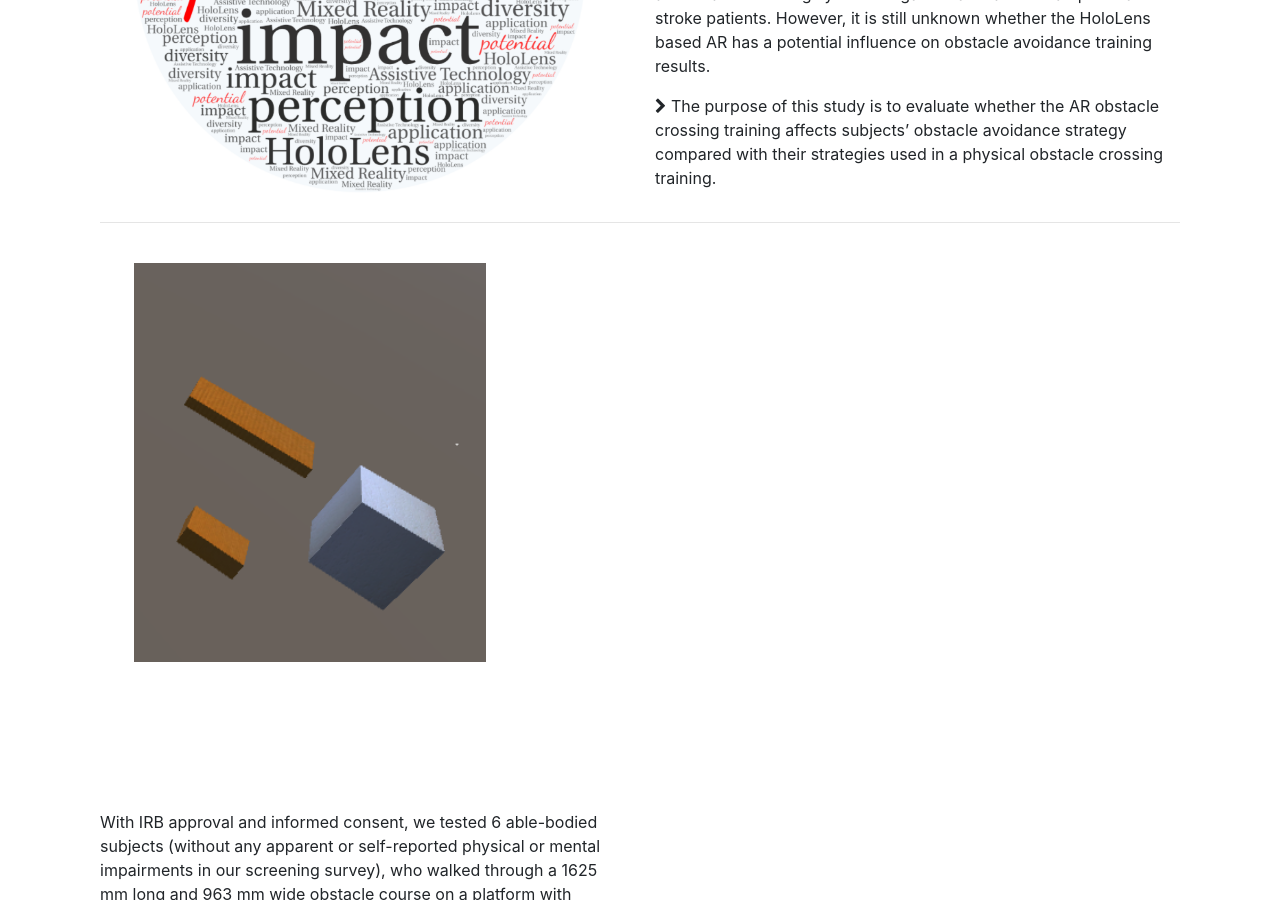
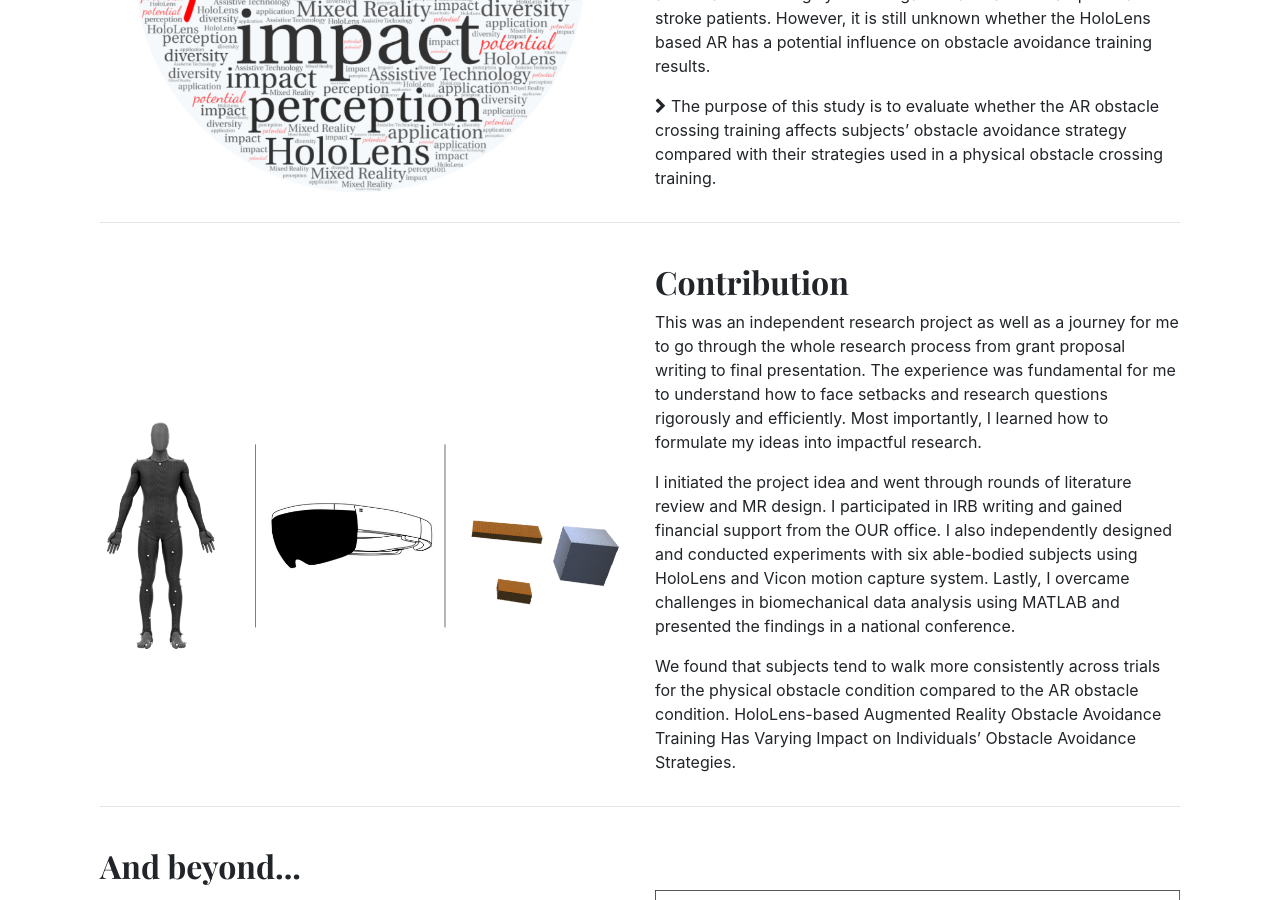
Before and after one commit to zoelzw/zoelzw.github.io, a Jekyll site: the page built from _collections/_research/eHoloLens.markdown, in a window 1280 px wide and 900 px high, scrolled down 2121 px. Built offline with Jekyll 4.4.1, drawn with Linux system fonts in a browser that asks for light colours; nearby versions of some CDN libraries; some web fonts are replaced; some of the changed text lies outside the part shown.

Commit message:
update hololens

```diff
--- a/_collections/_research/eHoloLens.markdown
+++ b/_collections/_research/eHoloLens.markdown
@@ -12,7 +12,7 @@
     independent research;<br>
     Mixed Reality design;<br>
     experimental design;<br>
-    software development;<br>
+    software development (C#);<br>
     biomechanical data collection and analysis (Vicon Motion Capture, Visual 3D, MATLAB);<br>
     public speaking and presentation
   </p>
@@ -62,50 +62,46 @@
 <div class="row">
   <div class="col-md-6">
     <br>
-    <img src="https://github.com/zoelzw/zoelzw.github.io/blob/master/assets/holo1.PNG?raw=true" style='height: 80%; width: 80%; object-fit: contain'/>
+    <!-- <div class="img-fluid rounded mt-2 mb-2 mb-md-0" style="background-image: url(https://github.com/zoelzw/zoelzw.github.io/blob/master/assets/Embodiment.png?raw=true);  height: 50vh; background-position:center;"> -->
+    <img src="https://github.com/zoelzw/zoelzw.github.io/blob/master/assets/HoloLens2.png?raw=true" style='height: 100%; width: 100%; object-fit: contain'/>
   </div>
 
   <div class="col-md-6">
     <br>
-    <br>
-    <br>
+    <h2>Contribution</h2>
     <p>
-
+      This was an independent research project as well as a journey for me to go through the whole research process from grant proposal writing to final presentation. The experience was fundamental for me to understand how to face setbacks and research questions rigorously and efficiently. Most importantly, I learned how to formulate my ideas into impactful research.
+    </p>
+    <p>
+      I initiated the project idea and went through rounds of literature review and MR design. I participated in IRB writing and gained financial support from the OUR office. I also independently designed and conducted experiments with six able-bodied subjects using HoloLens and Vicon motion capture system. Lastly, I overcame challenges in biomechanical data analysis using MATLAB and presented the findings in a national conference.
+    </p>
+    <p>
+      We found that subjects tend to walk more consistently across trials for the physical obstacle condition compared to the AR obstacle condition. HoloLens-based Augmented Reality Obstacle Avoidance Training Has Varying Impact on Individuals’ Obstacle Avoidance Strategies.
     </p>
   </div>
 </div>
+<hr bordercolor = "lightgrey">
 
 <div class="row">
   <div class="col-md-6">
+  <br>
+    <h2>And beyond...</h2>
     <br>
-    <br>
-    <br>
+     <p>
+      Embodiment has been widly discussed across the fields of Neuroscience, Rehabilitation, Psychology, Robotics, and so on. I am also very interested in the concept of embodying foreign objects since it may enable new paradiams in HCI.
+    </p>
     <p>
-      With IRB approval and informed consent, we tested 6 able-bodied subjects (without any apparent or self-reported physical or mental impairments in our screening survey), who walked through a 1625 mm long and 963 mm wide obstacle course on a platform with HoloLens. A self-developed App was used to display virtual obstacles on the platform. The sizes of the virtual obstacles were the same as the physical obstacles
+      For instance, Human Computer Integration apply this concept to an extrem that the human body and machines become one. Will this be the future? Is it possible to change our implicit social bias by putting ourselves in other people’s <s>shoes</s> bodies?
+    </p>
+    <p>
+      I led a reading group with my colleague Jun Nishida to review related literature and brianstorm with the HCI club at Uchicago. <a href="https://docs.google.com/document/d/1NCBNpC0st1C7V_l9gFCEBYUCEFTQTOyQkMSwn7YjU2E/edit?usp=sharing" style="text-decoration: none; border-bottom: 1px solid #ff0000; color: #000000;">More details</a>
     </p>
   </div>
 
   <div class="col-md-6">
     <br>
     <!-- <div class="img-fluid rounded mt-2 mb-2 mb-md-0" style="background-image: url(https://github.com/zoelzw/zoelzw.github.io/blob/master/assets/Embodiment.png?raw=true);  height: 50vh; background-position:center;"> -->
-    <img src="https://github.com/zoelzw/zoelzw.github.io/blob/master/assets/setup.png?raw=true" style='height: 100%; width: 100%; object-fit: contain'/>
+    <img src="https://github.com/zoelzw/zoelzw.github.io/blob/master/assets/Embodiment.png?raw=true" style='height: 100%; width: 100%; object-fit: contain'/>
   </div>
 </div>
-
-
-<div class="row">
-  <div class="col-md-6">
-    <br>
-    <!-- <div class="img-fluid rounded mt-2 mb-2 mb-md-0" style="background-image: url(https://github.com/zoelzw/zoelzw.github.io/blob/master/assets/Embodiment.png?raw=true);  height: 50vh; background-position:center;"> -->
-    <img src="https://github.com/zoelzw/zoelzw/blob/master/assets/HoloLens.png?raw=true" style='height: 100%; width: 100%; object-fit: contain'/>
-  </div>
-
-  <div class="col-md-6">
-    <br>
-    <br>
-    <br>
-    <p>
-      The subjects wore the HoloLens during all the tests and the App was turned on only in the virtual trials. Each subject went through 10 trials with 5 virtual trials and 5 physical trials in a row. Whether the subject experienced virtual trials first of the physical trials first was decided randomly. We recorded kinematics using a motion capture system and generated trajectories of their center of mass. Lastly, participants completed a modified Presence questionnaire [2] to evaluate the effectiveness of virtual environments.
-    </p>
-  </div>
-</div>
+<hr bordercolor = "lightgrey">
```
Also changed, not shown: assets/HoloLens1.png (added), assets/holo1.PNG (deleted).
